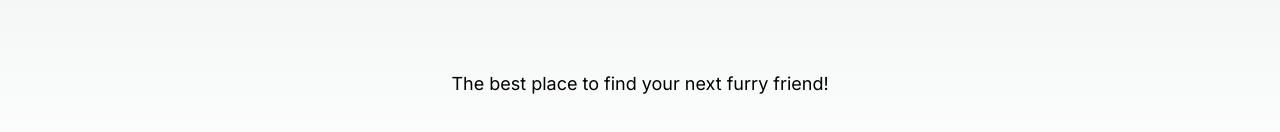
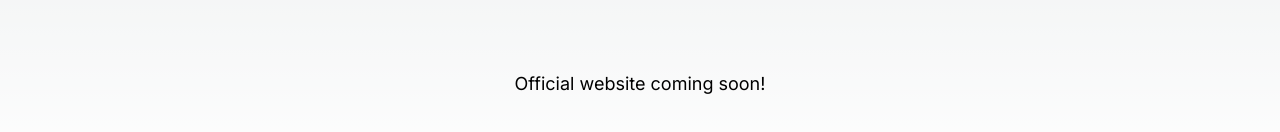
Before and after one commit to LanceGuy5/whissker-website, a Next.js app in the folder whissker-website/: page / in a window 1280 px wide. Shown: the part 606-738 px from the top of the page. Built offline with nearby package versions, Linux system fonts and the light colour scheme.

Commit message:
Coming soon

```diff
--- a/whissker-website/app/page.tsx
+++ b/whissker-website/app/page.tsx
@@ -5,7 +5,7 @@ export default function Home() {
     <main className="flex min-h-screen flex-col items-center justify-between p-24">
       <h1 className="text-4xl font-bold text-center">Welcome to Whissker!</h1>
       <Image src="/whissker-logo.png" width={200} height={200} alt="Whissker Logo" />
-      <p className="text-center text-lg">The best place to find your next furry friend!</p>
+      <p className="text-center text-lg">Official website coming soon!</p>
     </main>
   );
 }
```
